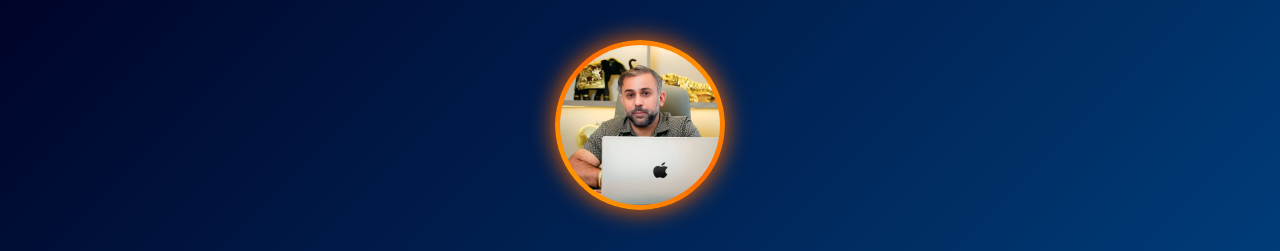
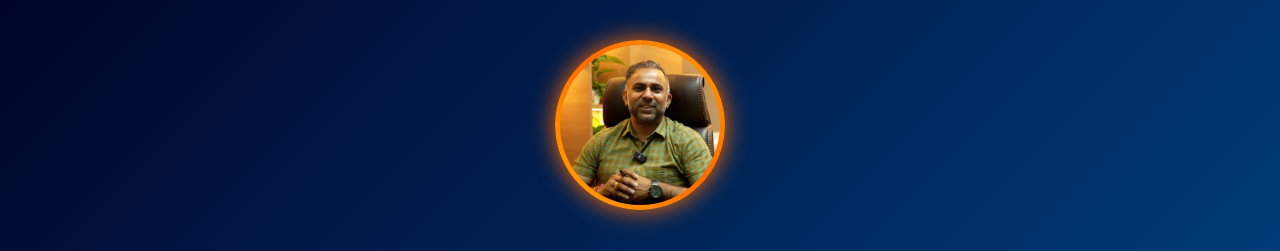
Before and after one commit to sharemarketingking01-web/CPM, a plain HTML site: page index.html in a window 1280 px wide. Shown: the top 251 px of the page. Drawn offline with Linux system fonts and the light colour scheme.

Commit message:
Update index.html

```diff
--- a/index.html
+++ b/index.html
@@ -148,7 +148,7 @@
 
     <!-- 🔥 PROFILE IMAGE -->
     <div class="image-wrapper">
-      <img src="profile copy.jpeg" class="profile-img">
+      <img src="profile.jpeg" class="profile-img">
     </div>
 
     <h1>
```
